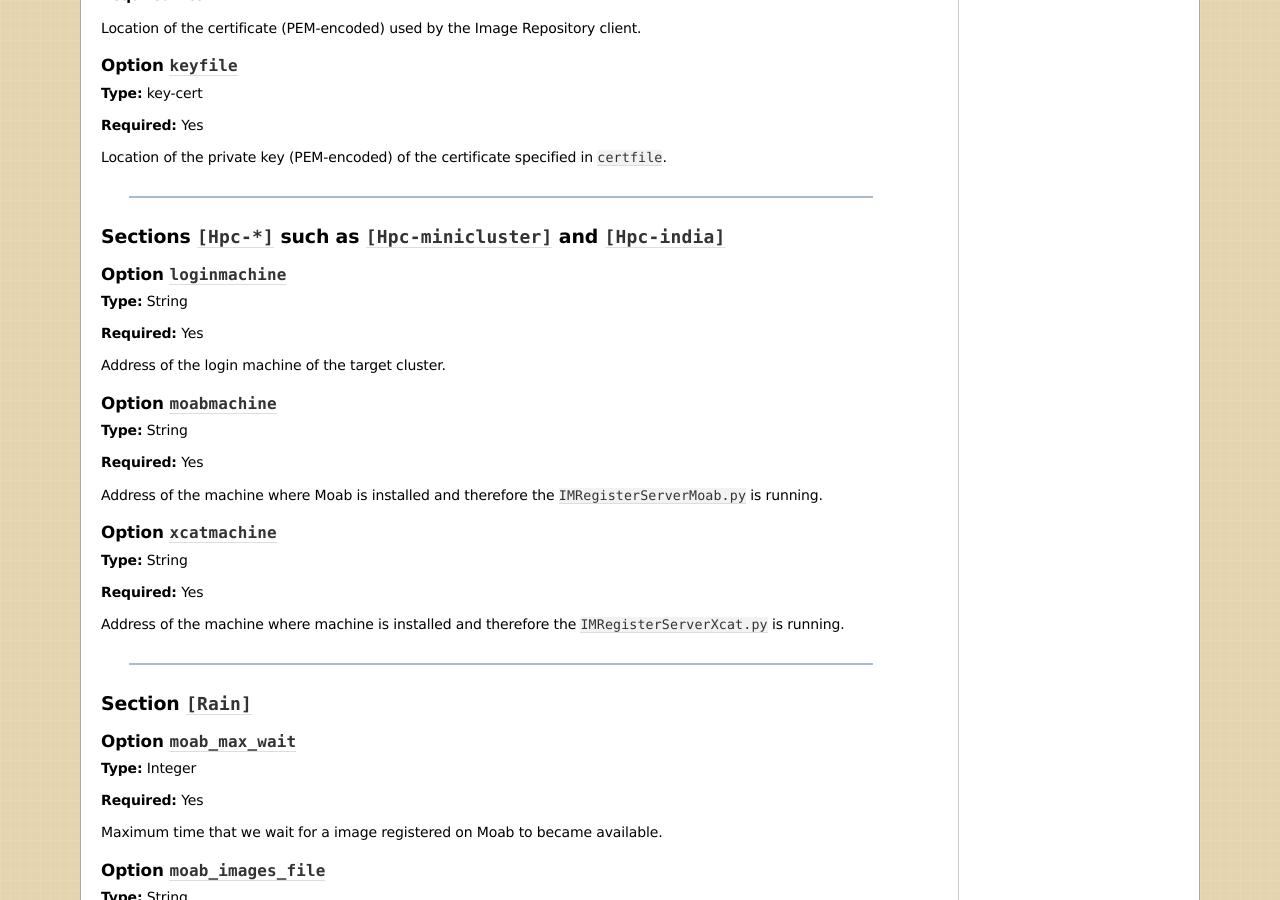
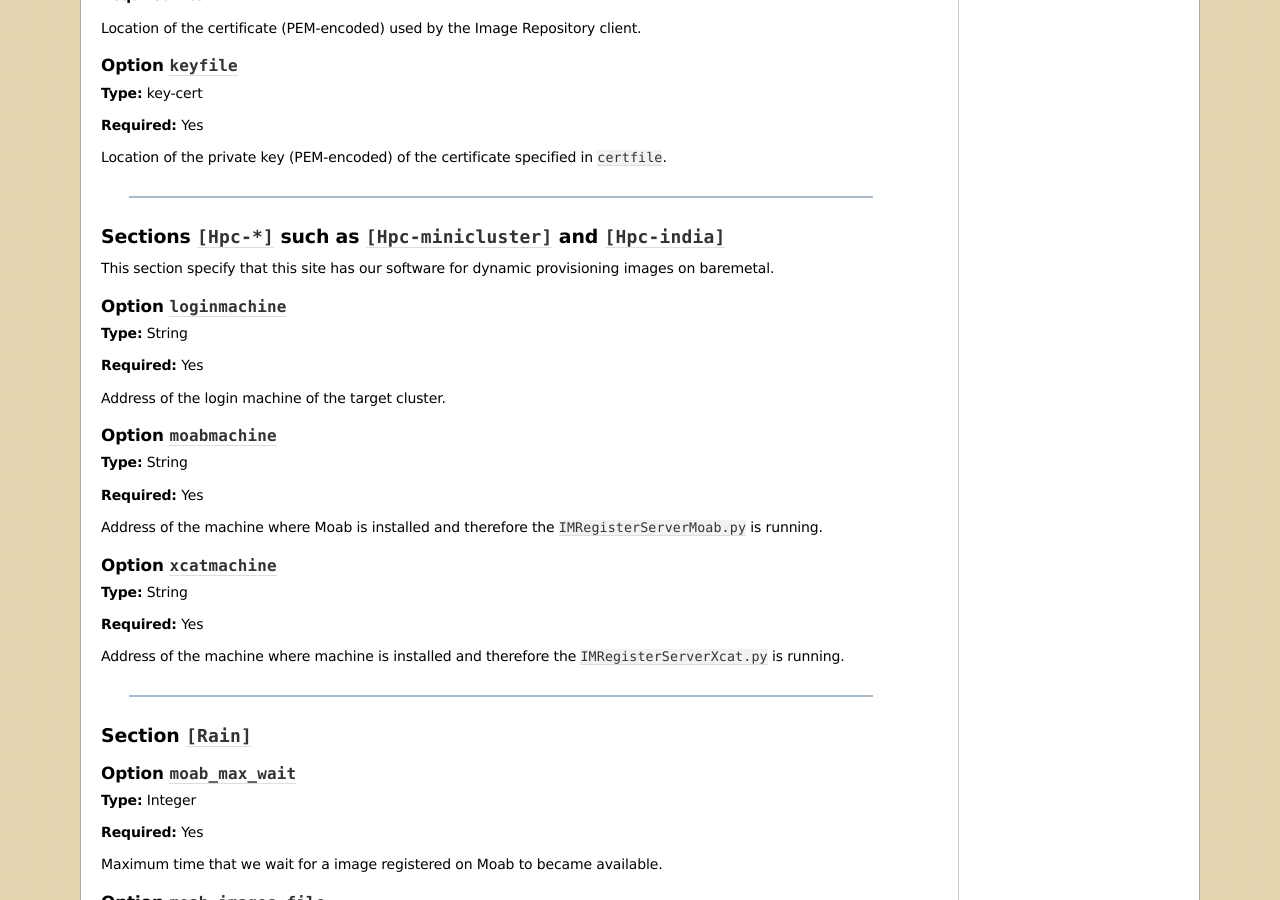
Before and after one commit to futuregrid/rain, a Sphinx documentation site: the page built from doc/config_ref_client.rst, in a window 1280 px wide and 900 px high, scrolled down 4840 px. Built offline with Sphinx 7.4.7, drawn with Linux system fonts in a browser that asks for light colours.

Commit message:
rain iaas multisite

```diff
--- a/doc/config_ref_client.rst
+++ b/doc/config_ref_client.rst
@@ -346,6 +346,8 @@ Location of the private key (PEM-encoded) of the certificate specified in ``cert
 Sections ``[Hpc-*]`` such as ``[Hpc-minicluster]`` and ``[Hpc-india]``
 **********************************************************************
 
+This section specify that this site has our software for dynamic provisioning images on baremetal.
+
 Option ``loginmachine``
 ~~~~~~~~~~~~~~~~~~~~~~~
 
--- a/doc/config_ref_server.rst
+++ b/doc/config_ref_server.rst
@@ -768,6 +768,8 @@ Location of the private key (PEM-encoded) of the certificate specified in ``cert
 
 ****************
 
+.. _fg-server_registerserveriaassites:
+
 Sections ``[Iaas-*]`` such as ``[Iaas-india]`` or ``[Iaas-sierra]``
 *******************************************************************
 
```
